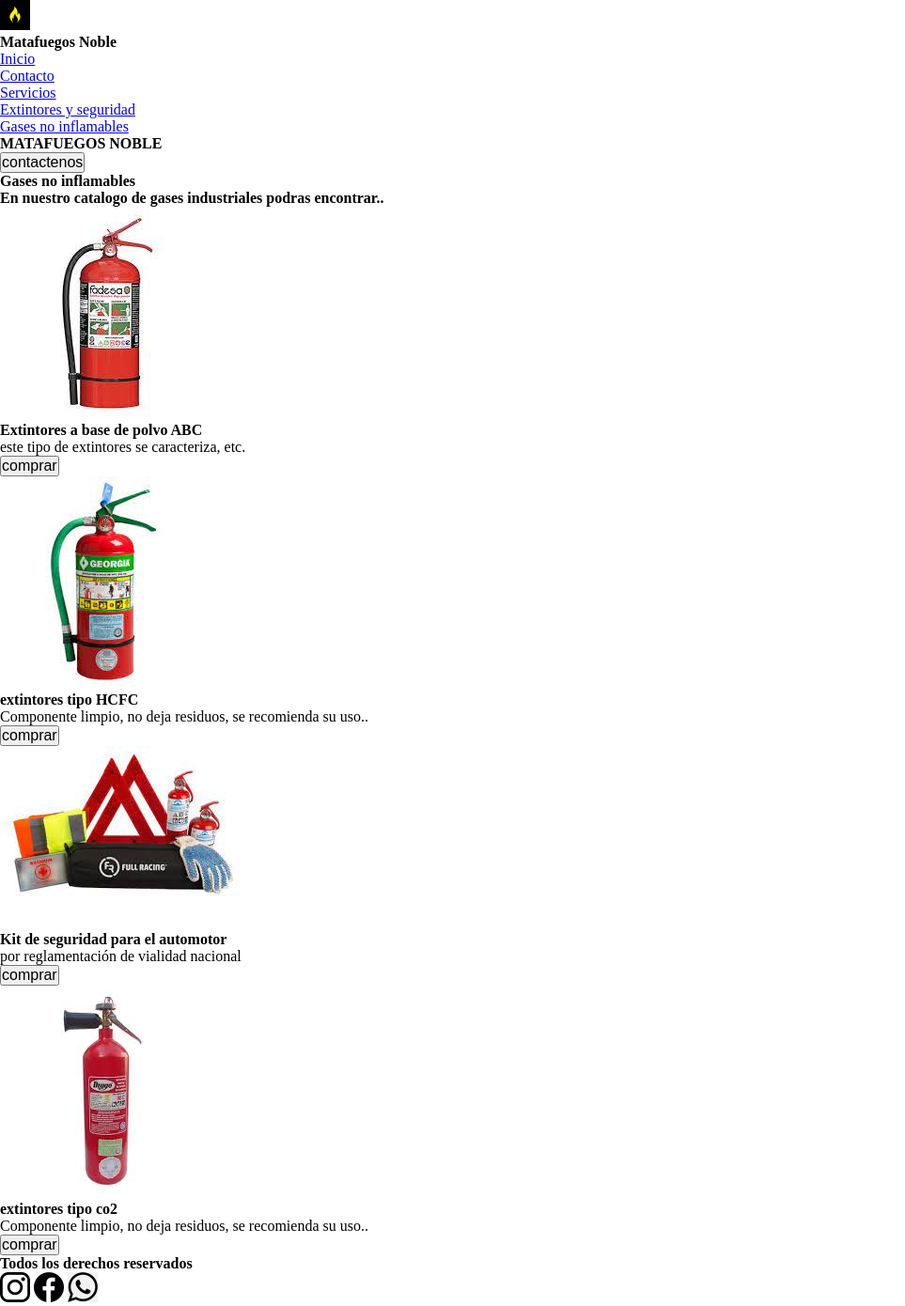
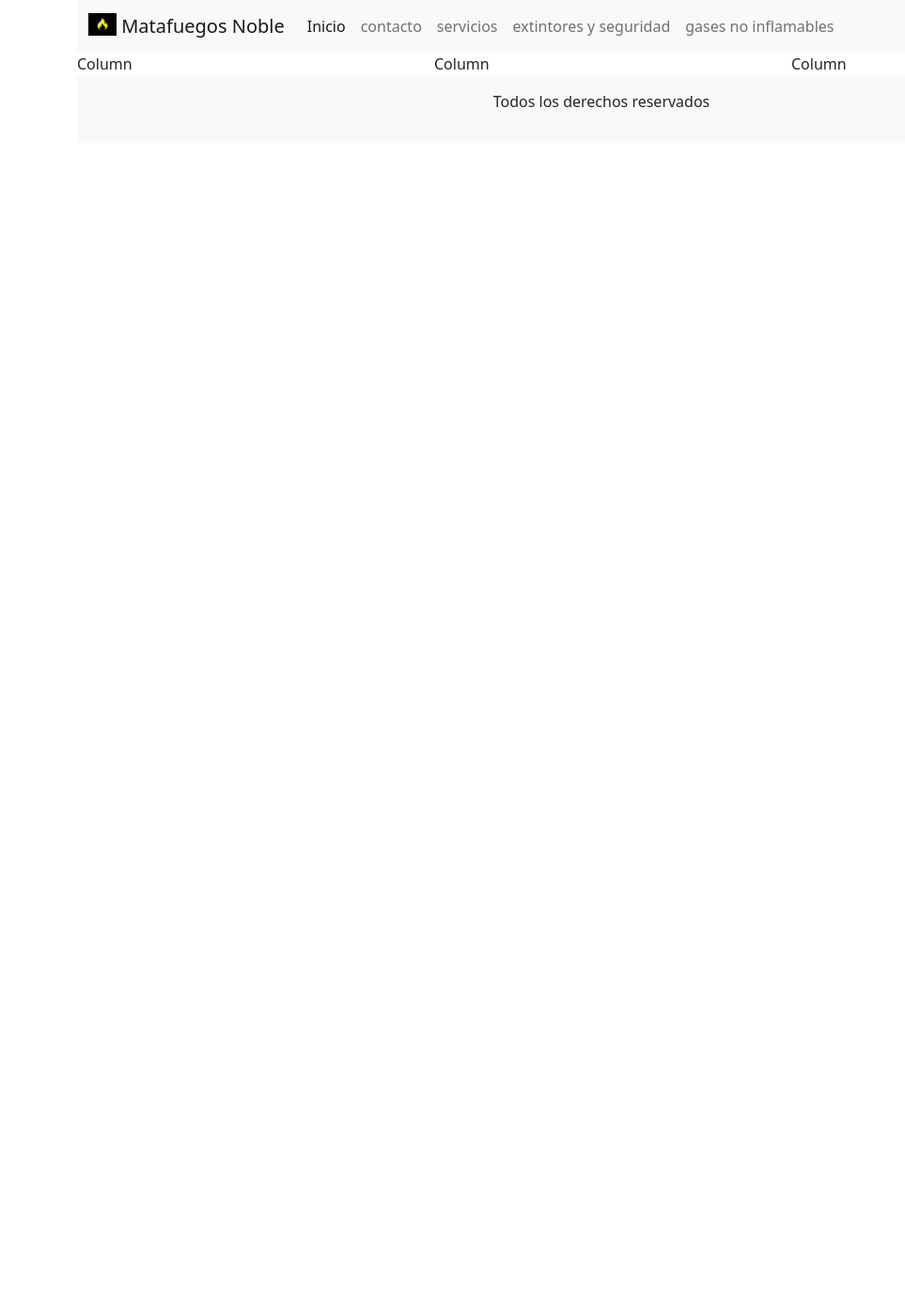
Before and after one commit to konstantinowivo/matafuegos-noble_37115, a plain HTML site: page paginas/gases_no_inflamables.html in a window 1280 px wide. Shown: the whole page at 94% size, without its empty margins (0-963 px from the left). After the commit the page ends 800 px from the top, so only its background shows below. Drawn offline with nearby package versions, Linux system fonts and the light colour scheme.

Commit message:
aplicando grids-bootstrap a main

```diff
--- a/paginas/gases_no_inflamables.html
+++ b/paginas/gases_no_inflamables.html
@@ -8,84 +8,82 @@
     <link rel="preconnect" href="https://fonts.gstatic.com" crossorigin>
     <link href="https://fonts.googleapis.com/css2?family=Bebas+Neue&display=swap" rel="stylesheet">
     <link rel="shortcut icon" href="../recursos/favicon-16x16.png">
+    <link href="https://cdn.jsdelivr.net/npm/bootstrap@5.1.3/dist/css/bootstrap.min.css" rel="stylesheet" integrity="sha384-1BmE4kWBq78iYhFldvKuhfTAU6auU8tT94WrHftjDbrCEXSU1oBoqyl2QvZ6jIW3" crossorigin="anonymous">
     <link rel="stylesheet" href="../css/style.css">
-    <title>gases_no_inflamables</title>
+    <title>Servicios</title>
 </head>
 
 <body>
 
     <header>
-        <a class="header__logo" href="../index.html"><img src="../recursos/favicon-32x32.png" alt="logo noble"></a>
-        <h2 class="header__titulo">Matafuegos Noble</h2>
-        <nav class="header__nav">
-            <ul class="header__ul">
-                <li><a href="../index.html"> Inicio</a></li>
-                <li><a href="contacto.html">Contacto</a></li>
-                <li><a href="servicios.html">Servicios</a></li>
-                <li><a href="extintores_y_seguridad.html">Extintores y seguridad</a></li>
-                <li><a href="gases_no_inflamables.html">Gases no inflamables</a></li>
+
+        <div class="container">
+        <nav class="navbar navbar-expand-lg navbar-light bg-light">
+          <div class="container-fluid">
+            <a class="navbar-brand" href="#">
+              <img src="../recursos/favicon-32x32.png" alt="" width="30" height="24" class="d-inline-block align-text-top">
+              Matafuegos Noble
+            </a>
+            <button class="navbar-toggler" type="button" data-bs-toggle="collapse" data-bs-target="#navbarNav" aria-controls="navbarNav" aria-expanded="false" aria-label="Toggle navigation">
+              <span class="navbar-toggler-icon"></span>
+            </button>
+            <div class="collapse navbar-collapse" id="navbarNav">
+              <ul class="navbar-nav">
+                <li class="nav-item">
+                  <a class="nav-link link-nav active" aria-current="page" href="../index.html">Inicio</a>
+                </li>
+                <li class="nav-item">
+                  <a class="nav-link link-nav" href="contacto.html">contacto</a>
+                </li>
+                <li class="nav-item">
+                  <a class="nav-link link-nav" href="servicios.html">servicios</a>
+                </li>
+                <li class="nav-item">
+                  <a class="nav-link link-nav" href="extintores_y_seguridad.html">extintores y seguridad</a>
+                </li>
+                <li class="nav-item">
+                  <a class="nav-link" href="gases_no_inflamables.html">gases no inflamables</a>
+                </li>
               </ul>
+            </div>
+          </div>
         </nav>
+      </div>
       </header>
 
     <main>
-        <section class="portada">
-
-            <h1 class="portada__titulo">MATAFUEGOS NOBLE</h1>
-            <a href="../paginas/contacto.html"><input class="portada__input" type="submit" value="contactenos"></a>
-
-        </section>
-
-        <h2>Gases no inflamables</h2>
-
-        <h3>En nuestro catalogo de gases industriales podras encontrar..</h3>
-
-        <section class="gases">
-
-            <div>
-                <img src="../recursos/abc.jfif" alt="foto de extintor ABC">
-                <h4>Extintores a base de polvo ABC</h4>
-                <p>este tipo de extintores se caracteriza, etc.</p>
-                <input type="submit" value="comprar">
+        <section></section>
+        <div class="container">
+            <div class="row">
+              <div class="col">
+                Column
               </div>
-
-            <div>
-                <img src="../recursos/hcfc.jfif" alt="foto de extintor HCFC">
-                <h4>extintores tipo HCFC</h4>
-                <p>Componente limpio, no deja residuos, se recomienda su uso..</p>
-                <input type="submit" value="comprar">
+              <div class="col">
+                Column
               </div>
-
-            <div>
-                <img src="../recursos/kit_seguridad.jfif" alt="kit de seguridaD">
-                <h4>Kit de seguridad para el automotor</h4>
-                <p>por reglamentación de vialidad nacional</p>
-                <input type="submit" value="comprar">
+              <div class="col">
+                Column
               </div>
-
-            <div>
-                <img src="../recursos/extintor_co2.jfif" alt="extintor co2">
-                <h4>extintores tipo co2</h4>
-                <p>Componente limpio, no deja residuos, se recomienda su uso..</p>
-                <input type="submit" value="comprar">
             </div>
-
-    </section>
+          </div>
 
     </main>
 
     <footer>
 
-        <div class="footer__todos">
-            <h3>Todos los derechos reservados</h3>
+        <section class="container">
+            <div class="container-fluid bg-light text-center p-3">
+                <p>Todos los derechos reservados</p>
             </div>
-
+        </section>
+<!--
             <div class="footer__redes">
                 <a href="index.html"><img src="../recursos/ig-32x32.png" alt="logo instagram"></a>
                 <a href="index.html"><img src="../recursos/face-32x32.png" alt="logo facebook"></a>
                 <a href="index.html"><img src="../recursos/whatsapp-32x32.png" alt="logo whatsapp"></a>
             </div>
+            -->
     </footer>
-
+    <script src="https://cdn.jsdelivr.net/npm/bootstrap@5.1.3/dist/js/bootstrap.bundle.min.js" integrity="sha384-ka7Sk0Gln4gmtz2MlQnikT1wXgYsOg+OMhuP+IlRH9sENBO0LRn5q+8nbTov4+1p" crossorigin="anonymous"></script>
 </body>
 </html>
```
Also changed, not shown: index.html (+21 -15 lines), paginas/contacto.html (+62 -49 lines), paginas/extintores_y_seguridad.html (+50 -53 lines), paginas/servicios.html (+40 -32 lines). Lines whose indentation alone changed are shown as unchanged.
